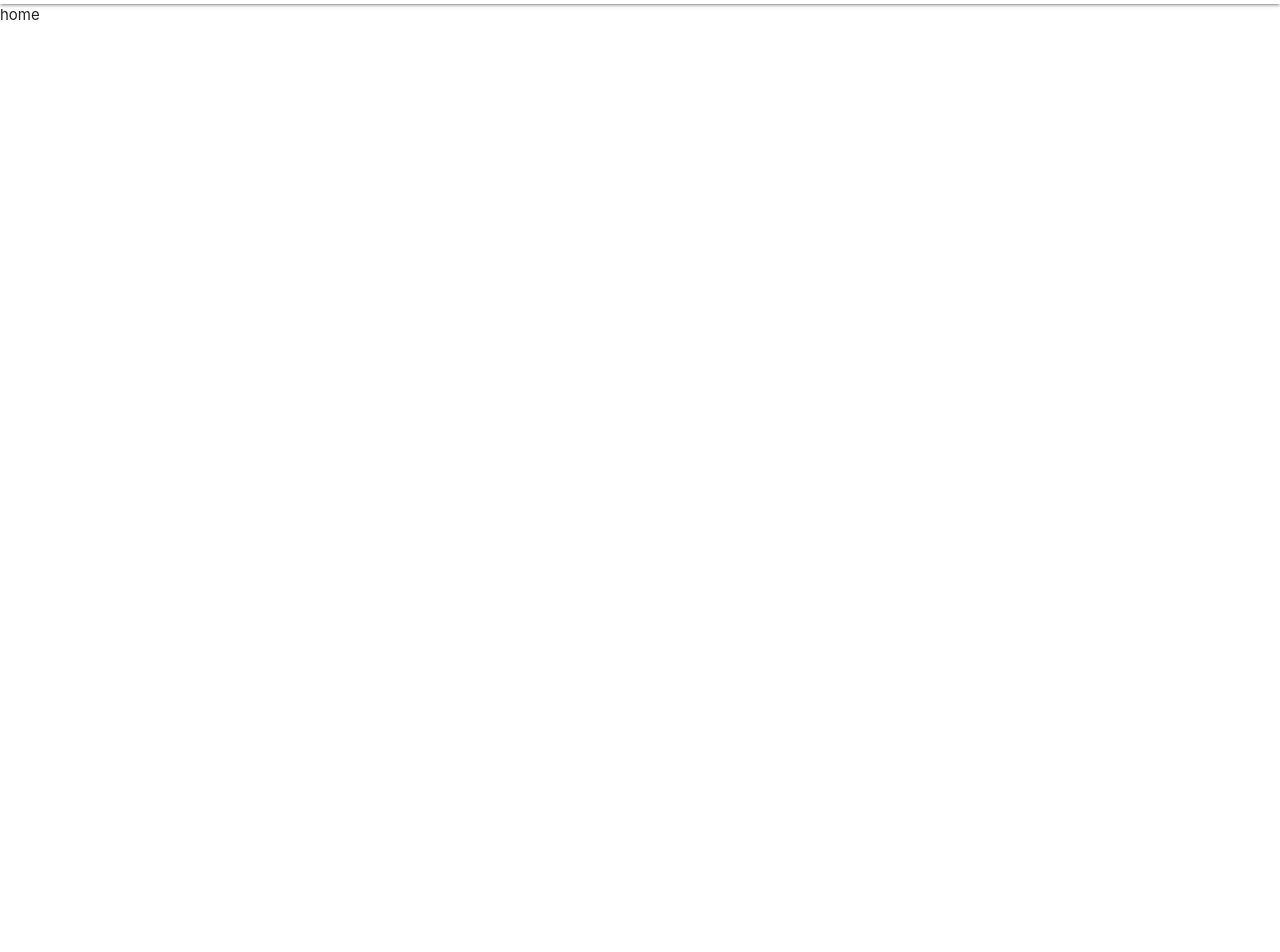
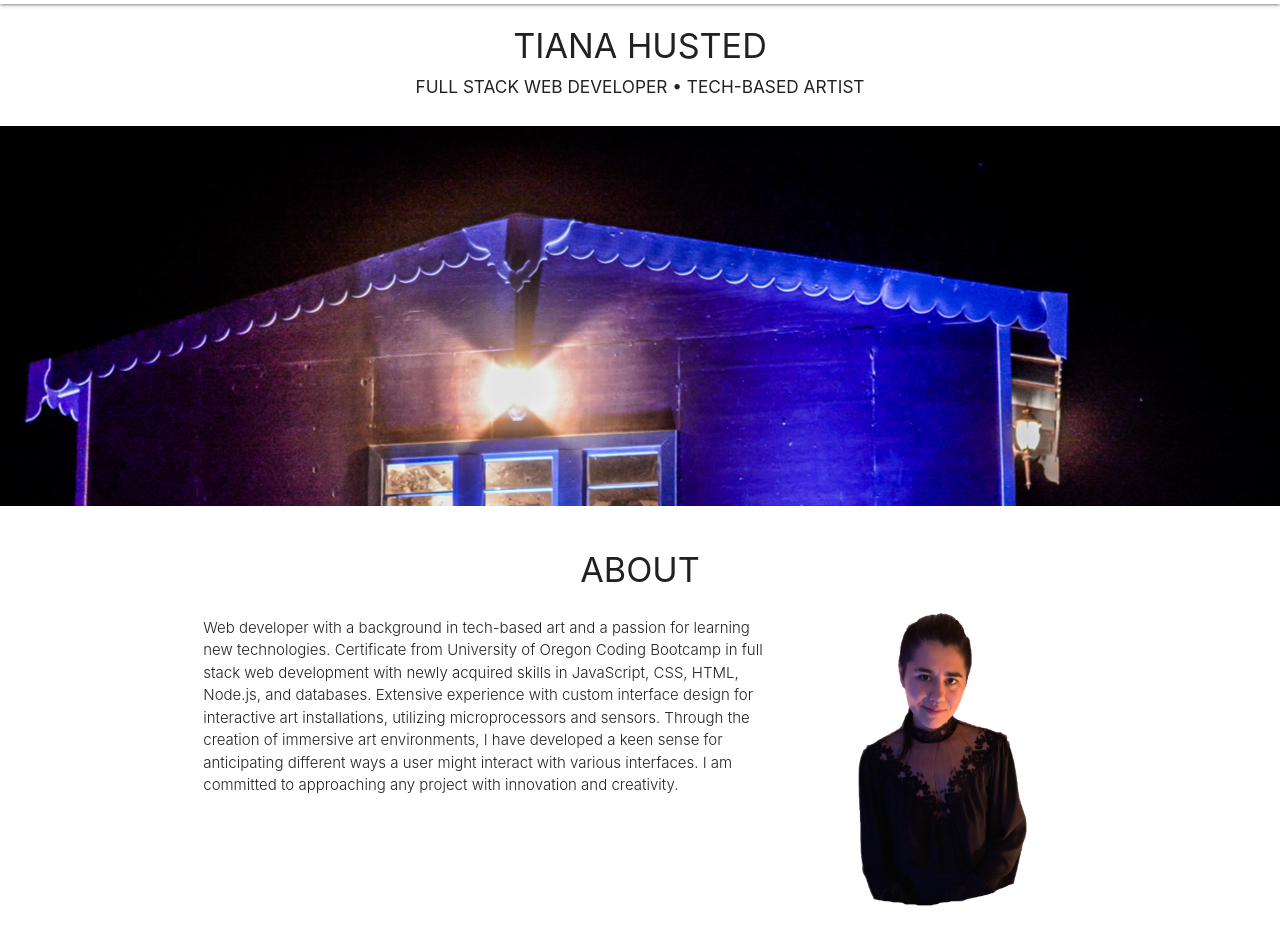
Before and after one commit to thusted/thusted.github.io, a React (Create React App) app: page / in a window 1280 px wide. Shown: the part 60-1012 px from the top of the page. Before the commit the page ends 800 px from the top, so only its background shows below. Built offline with nearby package versions, Linux system fonts and the light colour scheme.

Commit message:
Updating home page and creating home.css for styling

```diff
--- a/src/components/Navbar/index.js
+++ b/src/components/Navbar/index.js
@@ -46,6 +46,10 @@ class Navbar extends Component {
             {/* Dropdown Trigger */}
             {/* <li>
               <a class="dropdown-trigger" href="#!" data-target="dropdown">Projects<i class="material-icons right">arrow_drop_down</i></a>
+              <ul id="dropdown1" class="dropdown-content">
+                <li><a href="webDev.html">Web Development</a></li>
+                <li><a href="interactiveArt.html">Interactive Art</a></li>
+              </ul>
             </li> */}
           </ul>
         </div>
--- a/src/pages/Home.js
+++ b/src/pages/Home.js
@@ -1,11 +1,98 @@
-import React from "react";
+import React, {Component} from "react";
+import M from "materialize-css";
+import "./home.css";
+import Dollhouse1 from "../images/dollhouse1.jpg";
+import Me from "../images/me.png";
+import Dollhouse2 from "../images/dollhouse2.jpg";
+import Alertify from "../images/alertify.png";
+import DollhouseBack from "../images/dollhouseBack.jpeg";
+import Dollhouse3 from "../images/dollhouse3.jpg"
 
-function Home() {
-  return (
-    <div>
-      home
-    </div>
-  );
+class Home extends Component {
+  componentDidMount() {
+    M.AutoInit();
+  }
+
+  render() {
+    return (
+      <div>
+        <div id="name-container" class="container">
+          <h4>TIANA HUSTED</h4>
+          <h6>FULL STACK WEB DEVELOPER • TECH-BASED ARTIST</h6>
+        </div>
+        <br/>
+
+        <div id="index-banner" class="parallax-container">
+          <div class="parallax"><img src={Dollhouse1} alt="Unsplashed background img 1"/></div>
+        </div>
+
+        <div class="container">
+          <div class="section">
+            <div class="row">
+              <div class="col s12 center">
+                <h3><i class="mdi-content-send brown-text"></i></h3>
+                <h4>ABOUT</h4>
+                <div class="row">
+                  <div class="col s12 m8 l8">
+                    <p class="left-align light">Web developer with a background in tech-based art and a passion for learning new technologies. Certificate from University of Oregon Coding Bootcamp in full stack web development with newly acquired skills in JavaScript, CSS, HTML, Node.js, and databases. Extensive experience with custom interface design for interactive art installations, utilizing microprocessors and sensors. Through the creation of immersive art environments, I have developed a keen sense for anticipating different ways a user might interact with various interfaces. I am committed to approaching any project with innovation and creativity.</p>
+                  </div>
+                  <div class="col s12 m4 l4">
+                    <img id="me" src={Me} alt="me"/>
+                  </div>
+                </div>
+              </div>
+            </div>
+          </div>
+        </div>
+
+        <div class="parallax-container valign-wrapper">
+          <div class="parallax"><img src={Dollhouse2} alt="Unsplashed background img 2"/></div>
+        </div>
+
+        <div class="container">
+          <div class="section">
+            <div class="col c12 center">
+              <h4>FEATURED PROJECTS</h4>
+            </div>
+            <br/>
+
+            <div class="row">
+              <div class="col s12 m6 l6">
+                <div class="card">
+                  <div class="card-image">
+                    <img src={Alertify} alt="cardImage"/>
+                  </div>
+                  <div class="card-content">
+                    <p><b>Alertify</b> is an application that can provide users with additional security in case of an emergency. If something happened and in need of an immediate rescue, send an alert with Alertify mobile tracker.</p>
+                  </div>
+                  <div class="card-action">
+                    <a href="../projects/alertify.html">VIEW PROJECT</a>
+                  </div>
+                </div>
+              </div>
+              <div class="col s12 m6 l6">
+                <div class="card">
+                  <div class="card-image">
+                    <img src={DollhouseBack} alt="cardImage"/>
+                  </div>
+                  <div class="card-content">
+                    <p>Modeled after a turn of the century Victorian home, <b>"The Dollhouse"</b> was a piece comissioned for and featured at Burning Man 2019.</p>
+                  </div>
+                  <div class="card-action">
+                    <a href="./assets/projects/dollhouse.html">VIEW PROJECT</a>
+                  </div>
+                </div>
+              </div>
+            </div>
+          </div>
+        </div>
+
+        <div class="parallax-container valign-wrapper">
+          <div class="parallax"><img src={Dollhouse3} alt="Unsplashed background img 3"/></div>
+        </div>
+      </div>
+    );
+  };
 }
 
 export default Home;
--- /dev/null
+++ b/src/pages/home.css
@@ -0,0 +1,34 @@
+#name-container {
+  text-align: center;
+}
+
+#me {
+  max-width: 100%;
+  max-height: auto;
+}
+
+.parallax-container {
+  min-height: 380px;
+  line-height: 0;
+  height: auto;
+  color: rgba(255,255,255,.9);
+}
+  .parallax-container .section {
+    width: 100%;
+  }
+
+@media only screen and (max-width : 992px) {
+  .parallax-container .section {
+    position: absolute;
+    top: 40%;
+  }
+  #index-banner .section {
+    top: 10%;
+  }
+}
+
+@media only screen and (max-width : 600px) {
+  #index-banner .section {
+    top: 0;
+  }
+}
```
